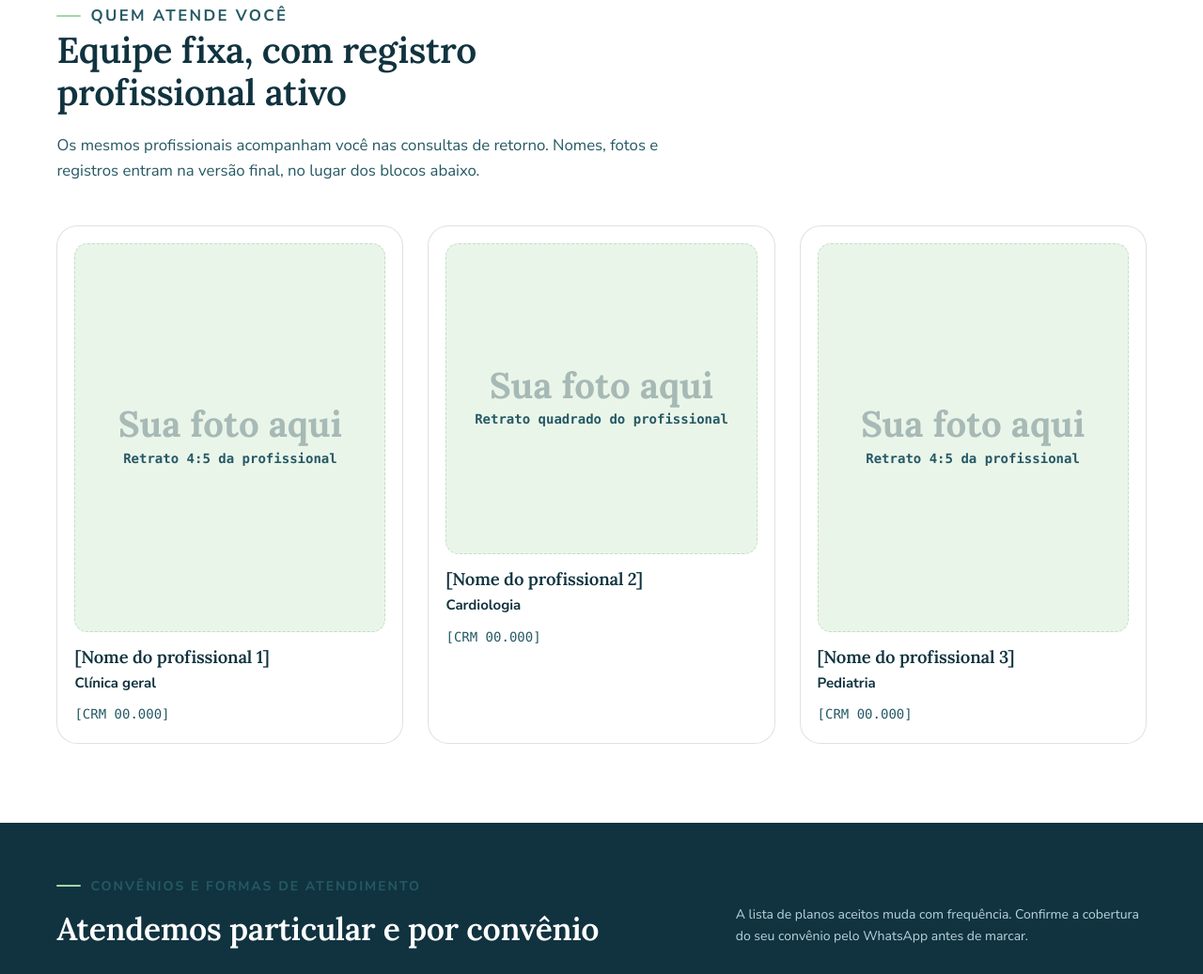
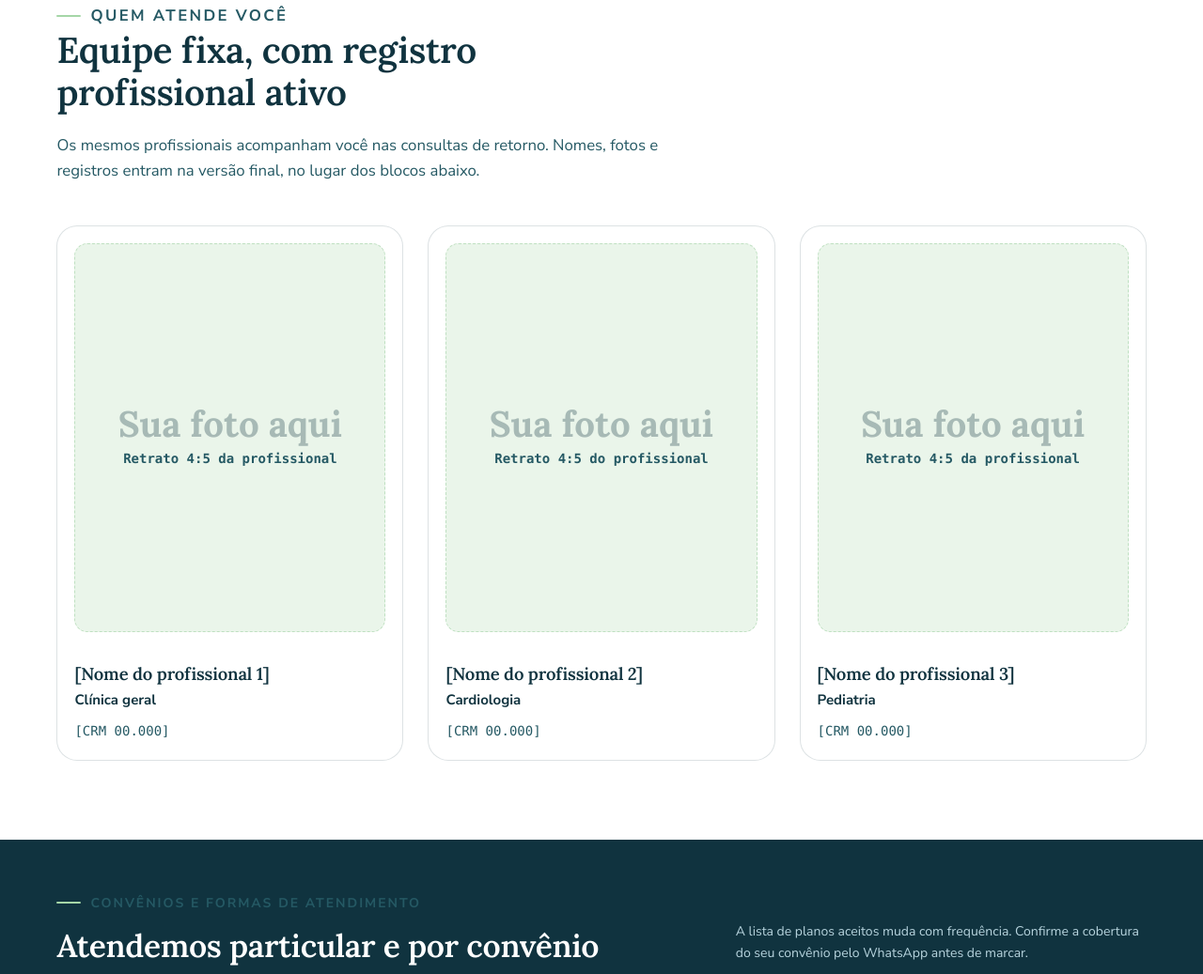
Before and after one commit to KelvinOliveiraCode/modelos-de-sites, a plain HTML site: page clinica-medica/index.html in a window 1280 px wide. Shown: the part 3098-4135 px from the top of the page at 94% size. Drawn offline with Linux system fonts and the light colour scheme.

Commit message:
clinica: uniformiza proporcao dos cards de equipe; normaliza seletores css acentuados em casamento, construcao e seguros

```diff
--- a/clinica-medica/index.html
+++ b/clinica-medica/index.html
@@ -635,7 +635,7 @@ body.page-ready .ecg__pulso{animation:pulsaAnel 2.6s var(--ease-state) infinite}
   grid-template-columns:repeat(3,1fr);
   gap:26px;
 }
-.pessoa{
+.pessoa{display:flex;flex-direction:column;
   background:var(--surface);
   border:1px solid var(--line);
   border-radius:var(--raio-g);
@@ -648,7 +648,7 @@ body.page-ready .ecg__pulso{animation:pulsaAnel 2.6s var(--ease-state) infinite}
   border-color:var(--mint-line);
 }
 /* gesto proprio: entrada com escala e desfoque sumindo */
-.js .pessoa{opacity:0;transform:scale(.94);filter:blur(7px)}
+.js .pessoa{display:flex;flex-direction:column;opacity:0;transform:scale(.94);filter:blur(7px)}
 .js .pessoa.in-view{
   opacity:1;transform:none;filter:blur(0);
   transition:opacity .6s var(--ease) calc(var(--i,0) * 90ms),
@@ -666,8 +666,7 @@ body.page-ready .ecg__pulso{animation:pulsaAnel 2.6s var(--ease-state) infinite}
   transition:transform .35s var(--ease-state);
 }
 .pessoa:hover .pessoa__foto{transform:scale(1.015)}
-.pessoa:nth-child(1) .pessoa__foto,.pessoa:nth-child(3) .pessoa__foto{aspect-ratio:4/5}
-.pessoa:nth-child(2) .pessoa__foto{aspect-ratio:1/1}
+.pessoa__foto{aspect-ratio:4/5}
 .pessoa__foto span{
   font-family:var(--fonte-mono);font-size:14px;font-weight:700;
   color:var(--ink-2);text-align:center;padding:12px;
@@ -676,7 +675,7 @@ body.page-ready .ecg__pulso{animation:pulsaAnel 2.6s var(--ease-state) infinite}
   display:block;font-family:var(--fonte-titulo);font-size:2.4rem;
   color:var(--ink);opacity:.3;margin-bottom:6px;line-height:1;
 }
-.pessoa h3{font-size:1.15rem;margin-bottom:4px}
+.pessoa h3{margin-top:18px;font-size:1.15rem;margin-bottom:4px}
 .pessoa__papel{font-size:15px;font-weight:700;color:var(--ink);margin:0 0 10px}
 .pessoa__reg{font-size:14px;color:var(--ink-2);margin:0}
 
@@ -1408,7 +1407,7 @@ section[id],div[id]{scroll-margin-top:96px}
 
       <article class="pessoa rev">
         <div class="pessoa__foto" role="img" aria-label="Espaço para foto: retrato do profissional de cardiologia">
-          <span><b aria-hidden="true">Sua foto aqui</b>Retrato quadrado do profissional</span>
+          <span><b aria-hidden="true">Sua foto aqui</b>Retrato 4:5 do profissional</span>
         </div>
         <h3>[Nome do profissional 2]</h3>
         <p class="pessoa__papel">Cardiologia</p>
```
Also changed, not shown: casamento-eventos/index.html (+1 -1 lines), construcao-civil/index.html (+1 -1 lines), cursos-ead/index.html (+1 -1 lines), seguros/index.html (+6 -6 lines).
